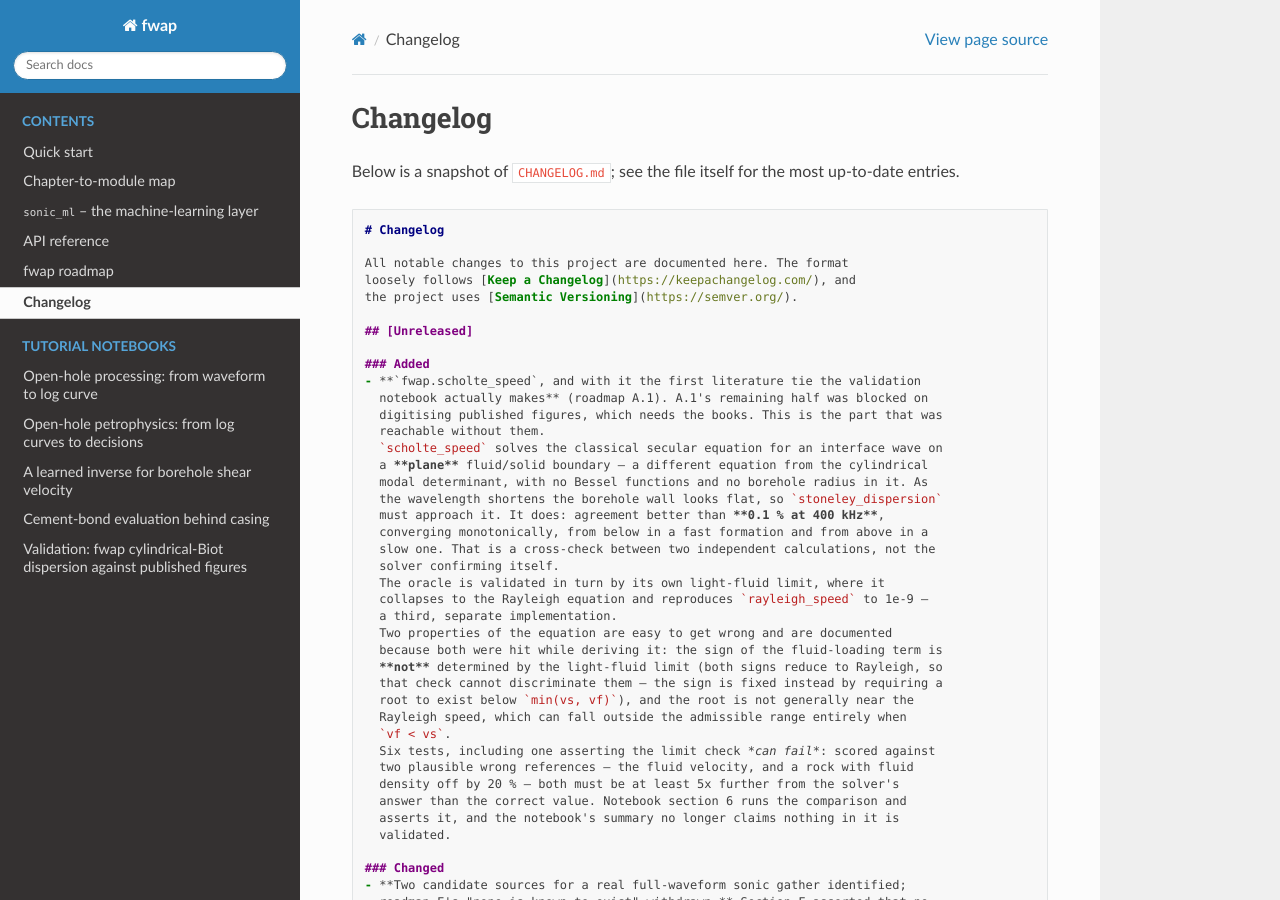
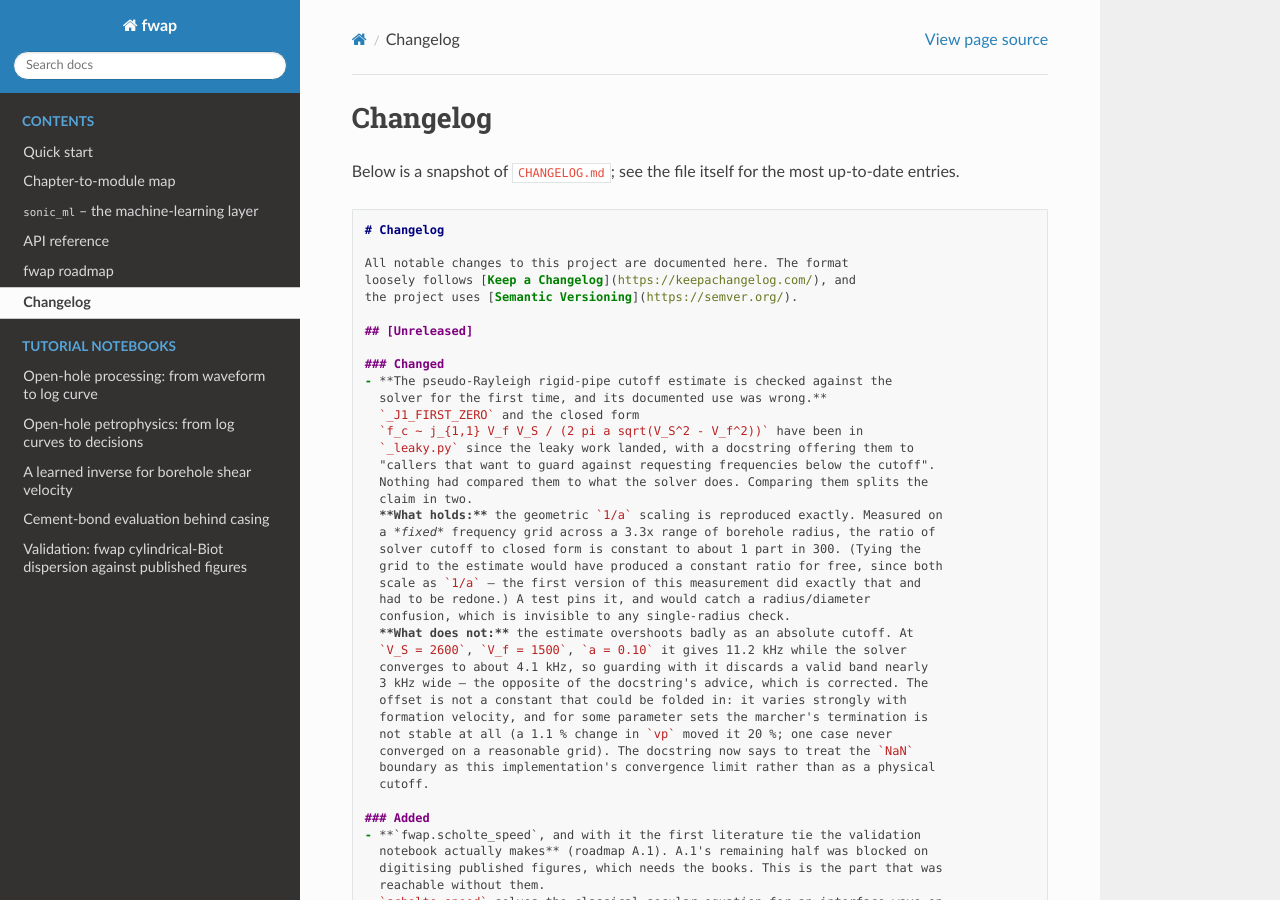
Before and after one commit to ingehap/fwap, a Sphinx documentation site: the page built from docs/changelog.rst, in a window 1280 px wide and 900 px high. Built offline with Sphinx 7.4.7 and the Read the Docs theme 3.1.0, drawn with Linux system fonts in a browser that asks for light colours.

Commit message:
Check the pseudo-Rayleigh rigid-pipe cutoff; correct its documented use
_J1_FIRST_ZERO and the closed form

    f_c ~ j_{1,1} V_f V_S / (2 pi a sqrt(V_S^2 - V_f^2))

have sat in _leaky.py since the leaky work landed, with a docstring offering
them to "callers that want to guard against requesting frequencies below the
cutoff". Nothing had ever compared them against what the solver does. Doing so
splits the claim in two, and the half that fails is the half the docstring
recommended.

What holds: the geometric 1/a scaling is reproduced exactly. On a fixed
frequency grid across a 3.3x range of borehole radius, the ratio of solver
cutoff to closed form is constant to about 1 part in 300. A test pins it, and it
would catch a radius/diameter confusion -- the classic way to get this wrong,
and invisible to any single-radius check.

That measurement had to be redone. The first version tied the frequency grid to
the closed-form estimate, and since both scale as 1/a, any grid-determined
stopping point would have produced a constant ratio for free. It duly produced
0.362 to three decimals, which looked like a clean result and was an artifact.
The fixed grid gives 0.363 +/- 0.001, which is the real thing.

What does not hold: as an absolute cutoff the estimate overshoots by ~2.8x. At
V_S = 2600, V_f = 1500, a = 0.10 it gives 11.2 kHz while the solver converges
down to about 4.1 kHz -- a compliant elastic wall admits the mode well below a
rigid pipe. Guarding with it would discard a valid band nearly 3 kHz wide, so
the docstring is corrected to say so.

The offset cannot simply be folded in as a constant. It varies strongly with
formation velocity, and for some parameter sets the marcher's termination
frequency is not a stable quantity at all: a 1.1 % change in vp moved it by
20 %, and one case never converged on a reasonable grid. The docstring now tells
callers to read the NaN boundary as this implementation's convergence limit
rather than as physics, which is the honest description of what it is.

Only the robust half is asserted. There is no test on the velocity dependence,
because there is nothing stable there to pin.

Co-Authored-By: Claude Opus 5 <noreply@anthropic.com>
Claude-Session: https://claude.ai/code/session_01WP3R7PYAZLDTRA856ijsAc

```diff
--- a/CHANGELOG.md
+++ b/CHANGELOG.md
@@ -5,6 +5,33 @@ loosely follows [Keep a Changelog](https://keepachangelog.com/), and
 the project uses [Semantic Versioning](https://semver.org/).
 
 ## [Unreleased]
+
+### Changed
+- **The pseudo-Rayleigh rigid-pipe cutoff estimate is checked against the
+  solver for the first time, and its documented use was wrong.**
+  `_J1_FIRST_ZERO` and the closed form
+  `f_c ~ j_{1,1} V_f V_S / (2 pi a sqrt(V_S^2 - V_f^2))` have been in
+  `_leaky.py` since the leaky work landed, with a docstring offering them to
+  "callers that want to guard against requesting frequencies below the cutoff".
+  Nothing had compared them to what the solver does. Comparing them splits the
+  claim in two.
+  **What holds:** the geometric `1/a` scaling is reproduced exactly. Measured on
+  a *fixed* frequency grid across a 3.3x range of borehole radius, the ratio of
+  solver cutoff to closed form is constant to about 1 part in 300. (Tying the
+  grid to the estimate would have produced a constant ratio for free, since both
+  scale as `1/a` — the first version of this measurement did exactly that and
+  had to be redone.) A test pins it, and would catch a radius/diameter
+  confusion, which is invisible to any single-radius check.
+  **What does not:** the estimate overshoots badly as an absolute cutoff. At
+  `V_S = 2600`, `V_f = 1500`, `a = 0.10` it gives 11.2 kHz while the solver
+  converges to about 4.1 kHz, so guarding with it discards a valid band nearly
+  3 kHz wide — the opposite of the docstring's advice, which is corrected. The
+  offset is not a constant that could be folded in: it varies strongly with
+  formation velocity, and for some parameter sets the marcher's termination is
+  not stable at all (a 1.1 % change in `vp` moved it 20 %; one case never
+  converged on a reasonable grid). The docstring now says to treat the `NaN`
+  boundary as this implementation's convergence limit rather than as a physical
+  cutoff.
 
 ### Added
 - **`fwap.scholte_speed`, and with it the first literature tie the validation
```
Also changed, not shown: docs/roadmap.md (+14 -0 lines), 2 other files.
